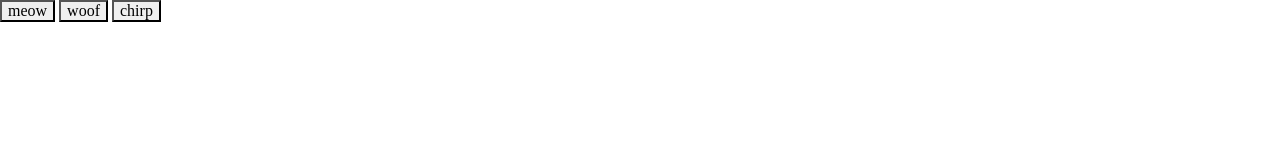
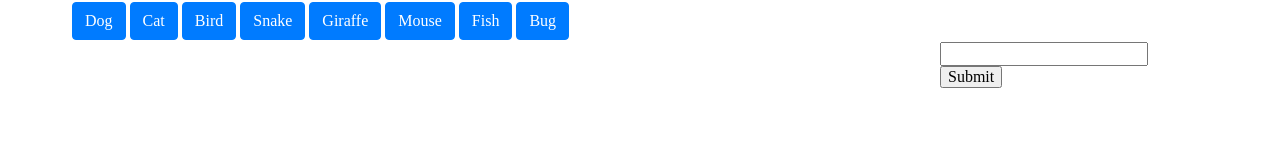
Before and after one commit to iangacek/GifTastic, a plain HTML site: page index.html in a window 1280 px wide. Drawn offline with nearby package versions, Linux system fonts and the light colour scheme.

Commit message:
fixed buttons appearing in javascript

```diff
--- a/assets/css/style.css
+++ b/assets/css/style.css
@@ -0,0 +1,3 @@
+.btn {
+    margin: 2px;
+}
--- a/assets/javascript/script.js
+++ b/assets/javascript/script.js
@@ -1,4 +1,19 @@
-    $("button").on("click", function() {
+var animals = ["Dog", "Cat", "Bird", "Snake", "Giraffe", "Mouse", "Fish", "Bug",];
+
+function renderButtons() {
+  $("#buttons-view").empty();
+  for (var i = 0; i < animals.length; i++) {
+    var a = $("<button class='btn btn-primary'>");
+    a.addClass("animals");
+    a.attr("data-animal", animals[i]);
+    a.text(animals[i]);
+    $("#buttons-view").append(a);
+  }
+}
+
+renderButtons();
+
+$("button").on("click", function () {
   var animal = $(this).attr("data-animal");
   var queryURL = "https://api.giphy.com/v1/gifs/search?q=" +
     animal + "&api_key=qXmzGsZI4v039l2oVSrlHS3AJZAY0mDC&limit=10";
@@ -6,7 +21,7 @@
     url: queryURL,
     method: "GET"
   })
-          .then(function(response) {
+    .then(function (response) {
       console.log(queryURL);
 
       console.log(response);
--- a/index.html
+++ b/index.html
@@ -14,11 +14,25 @@
 </head>
 
 <body>
-        <button data-animal="cat">meow</button>
-        <button data-animal="dog">woof</button>
-        <button data-animal="bird">chirp</button>
-        <div id="gifs-appear-here">
+    <div class="container">
+        <div class="row">
+            <div id="buttons-view"></div>
         </div>
+
+        <!-- GIFS appear here -->
+        <div class="row">
+            <div class="col-sm-9">
+                <div id="gifs-appear-here"></div>
+            </div>
+        <!-- Search box -->
+            <div class="col-sm-3">
+                <form id="searchBox">
+                    <input type="text" id="gifSearch">
+                    <input id="addSearchValue" type="submit" value="Submit">
+                </form>
+            </div>
+        </div>
+    </div>
     <script src="assets/javascript/script.js"></script>
 
 </body>
```
Lines whose indentation alone changed are shown as unchanged.
